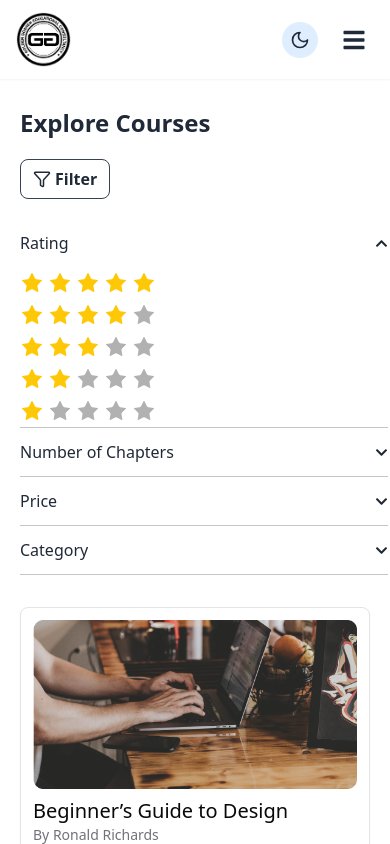
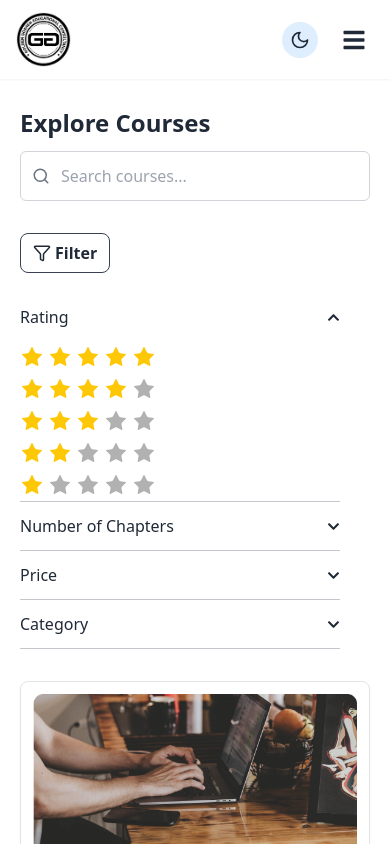
Before and after one commit to justinedoc/ggecl, a React (Vite) app: page /courses in a window 390 px wide. Shown: the top 844 px of the page. Built offline with nearby package versions, Linux system fonts and the light colour scheme.

Commit message:
courses page styles adjusted

```diff
--- a/src/App.tsx
+++ b/src/App.tsx
@@ -3,6 +3,7 @@ import Home from "./components/landing/Home";
 import Login from "./components/auth/pages/Login";
 import Signup from "./components/auth/pages/Signup";
 import Courses from "./components/landing/pages/Courses";
+import Cart from "./components/landing/pages/Cart";
 
 function App() {
   return (
@@ -11,6 +12,7 @@ function App() {
       <Route path="/login" element={<Login />} />
       <Route path="/signup" element={<Signup />} />
       <Route path="/courses" element={<Courses />} />
+      <Route path="/cart" element={<Cart />} />
       <Route path="*" element={<h1>Not found</h1>} />
     </Routes>
   );
--- a/src/components/landing/pages/Courses.tsx
+++ b/src/components/landing/pages/Courses.tsx
@@ -23,13 +23,13 @@ const Courses = () => {
         <Navbar showNav />
 
         <main className="md:py-5 md:px-10 px-5 py-2">
-          <header className="flex justify-between items-center my-5">
+          <header className="flex flex-col md:flex-row justify-between md:items-center space-y-3 md:space-y-0 my-5">
             <h1 className="md:text-3xl text-2xl font-bold">Explore Courses</h1>
-            <SearchBar />
+            <SearchBar show />
           </header>
 
           {/* Main Content Grid */}
-          <div className="grid grid-cols-1 md:grid-cols-12 gap-8 my-5">
+          <div className="grid grid-cols-1 md:grid-cols-12 gap-8 my-8">
             {/* Filter Section */}
             <div className="col-span-3">
               <button className="flex items-center gap-1 border border-gray-700 rounded-lg px-3 py-[0.45rem]">
@@ -37,12 +37,12 @@ const Courses = () => {
                 <span className="font-semibold">Filter</span>
               </button>
 
-              <div className="mt-5 md:w-full w-[23rem]">
+              <div className="mt-5 md:w-full w-[20rem]">
                 {["Rating", "Number of Chapters", "Price", "Category"].map(
                   (title, index) => (
                     <div
                       key={index}
-                      className="border-b border-gray-500/40 py-1"
+                      className="border-b border-gray-500/40 py-1 w-full"
                     >
                       <button
                         className="flex justify-between items-center w-full text-left py-2"
@@ -72,7 +72,7 @@ const Courses = () => {
                             </>
                           )}
                           {index === 1 && (
-                            <>
+                            <div className="space-y-2">
                               <label className="block">
                                 <input type="checkbox" /> 1-10
                               </label>
@@ -91,10 +91,10 @@ const Courses = () => {
                               <label className="block">
                                 <input type="checkbox" /> 10-15
                               </label>
-                            </>
+                            </div>
                           )}
                           {index === 2 && (
-                            <>
+                            <div className="space-y-2">
                               <label className="block">
                                 <input type="checkbox" /> $100
                               </label>
@@ -113,17 +113,17 @@ const Courses = () => {
                               <label className="block">
                                 <input type="checkbox" /> $150
                               </label>
-                            </>
+                            </div>
                           )}
                           {index === 3 && (
-                            <>
+                            <div className="space-y-2 text-gray-500">
                               <label className="block">Web Development</label>
                               <label className="block">App Development</label>
                               <label className="block">Web Development</label>
                               <label className="block">App Development</label>
                               <label className="block">Web Development</label>
                               <label className="block">App Development</label>
-                            </>
+                            </div>
                           )}
                         </div>
                       )}
--- a/src/components/ui/SearchBar.tsx
+++ b/src/components/ui/SearchBar.tsx
@@ -1,14 +1,18 @@
+import { cn } from "@/lib/utils";
 import { Search } from "lucide-react";
 
-function SearchBar() {
+function SearchBar({ show = false }) {
   return (
-    <section id="search" className="relative hidden md:block">
+    <section
+      id="search"
+      className={cn("relative hidden md:block", show && "block")}
+    >
       <input
         type="text"
         placeholder="Search courses..."
         title="Press Enter to search"
         aria-label="Search courses"
-        className="w-[36rem] max-w-xl px-4 py-2 pl-10 rounded-md text-sm bg-transparent border border-gray-500 dark:border-blue-300/30 focus:outline-none focus:ring-2 focus:ring-blue-400/50"
+        className="w-full lg:w-[36rem] max-w-xl px-4 md:py-2 py-3 pl-10 rounded-md  bg-transparent border border-gray-500/30 dark:border-blue-300/30 focus:outline-none focus:ring-2 focus:ring-blue-400/50"
       />
       <Search
         size={18}
```
